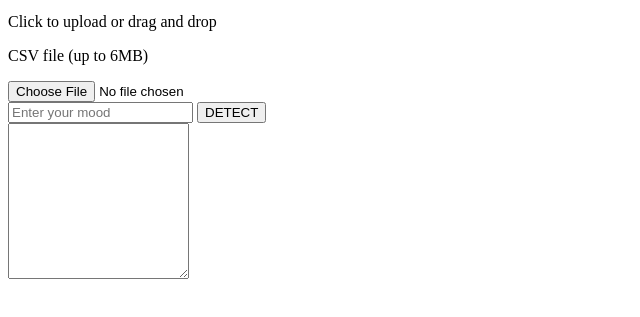
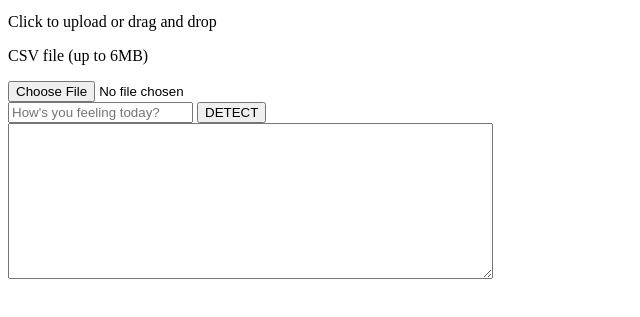
Before and after one commit to Shrishkd/Sentiment_Analysis, a plain HTML site: page Mood2.html in a window 1280 px wide. Shown: the part 101-418 px from the top of the page, without its empty margins (0-640 px from the left). Drawn offline with Linux system fonts and the light colour scheme.

Commit message:
Update Mood2.html

```diff
--- a/Mood2.html
+++ b/Mood2.html
@@ -9,8 +9,10 @@
 </head>
 <body>
   <div class="container">
+
     <h1>Mood Detector</h1>
     <p>Upload an image or enter your mood details below.</p>
+
     <div class="box-container">
       <div class="upload-box">
         <label for="file-upload" class="upload-label">
@@ -20,13 +22,13 @@
         <input type="file" id="file-upload" accept=".csv">
       </div>
       <div class="input-box">
-        <input type="text" id="mood-input" placeholder="Enter your mood" class="text-field">
+        <input type="text" id="mood-input" placeholder="How's you feeling today?" class="text-field">
         <button class="submit-btn">DETECT</button>
       </div>
     </div>
+
     <div class="output">
-      <textarea name="out-put" id="out-put" cols="20" rows="10">
-
+      <textarea name="out-put" id="out-put" cols="58" rows="10" placeholder="SO, YOUR CURRENT MOOD IS...">
       </textarea>
     </div>
   </div>
```
